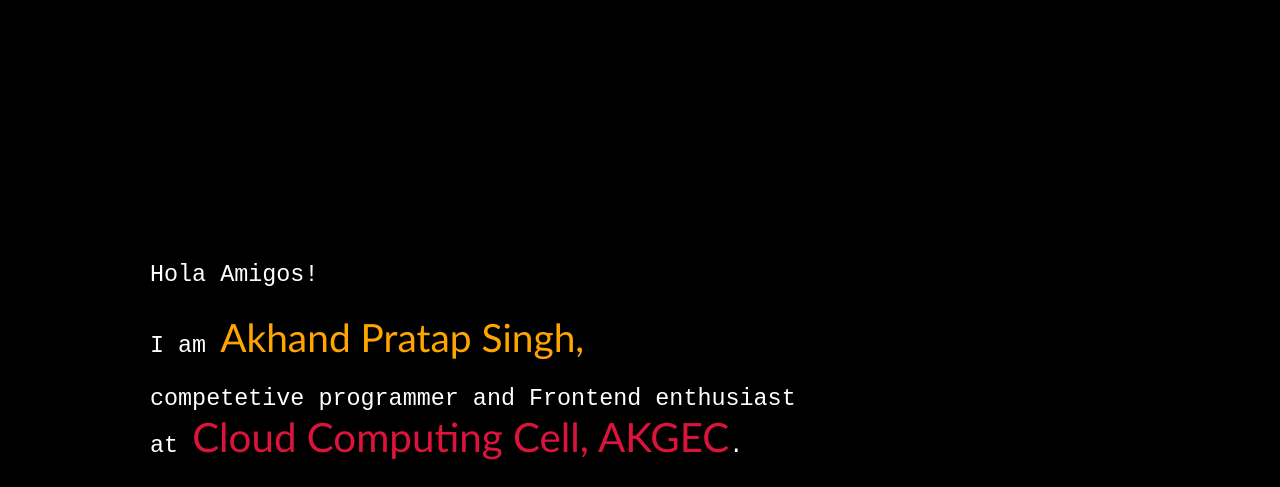
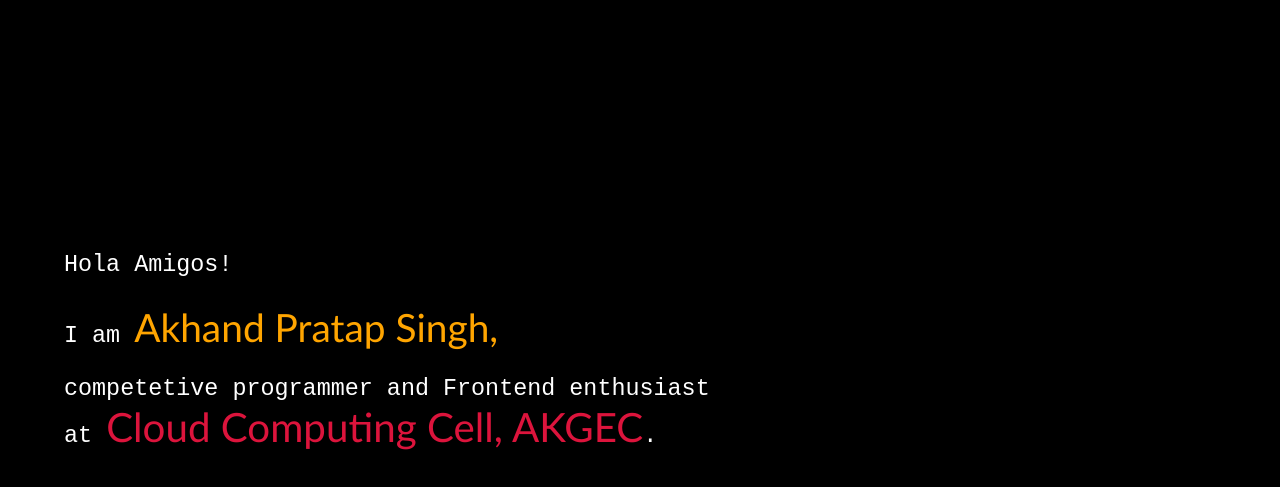
Before and after one commit to akhand2210093/portfolio, a plain HTML site: page index.html in a window 1280 px wide. Shown: the part 465-952 px from the top of the page. Drawn offline with Linux system fonts and the light colour scheme.

Commit message:
second commit

```diff
--- a/indexStyle.css
+++ b/indexStyle.css
@@ -11,6 +11,7 @@
     color: white;
     height: 1500px;
     width:100%;
+    overflow-x: hidden;
 
   }
 
@@ -90,8 +91,8 @@
     font-weight: 400;
     color:#fff;
     font-size: 180%;
-    top: 330px;
-    left: 150px;
+    top: 25vw;
+    left: 5vw;
 
   }
 
@@ -108,6 +109,7 @@
   }
 
   #m {
+
 
     color: crimson;
     font-size: 140%;
```
Also changed, not shown: contact.html (+2 -1 lines), project.html (+1 -0 lines), resume.html (+1 -0 lines), skills.html (+1 -0 lines).
